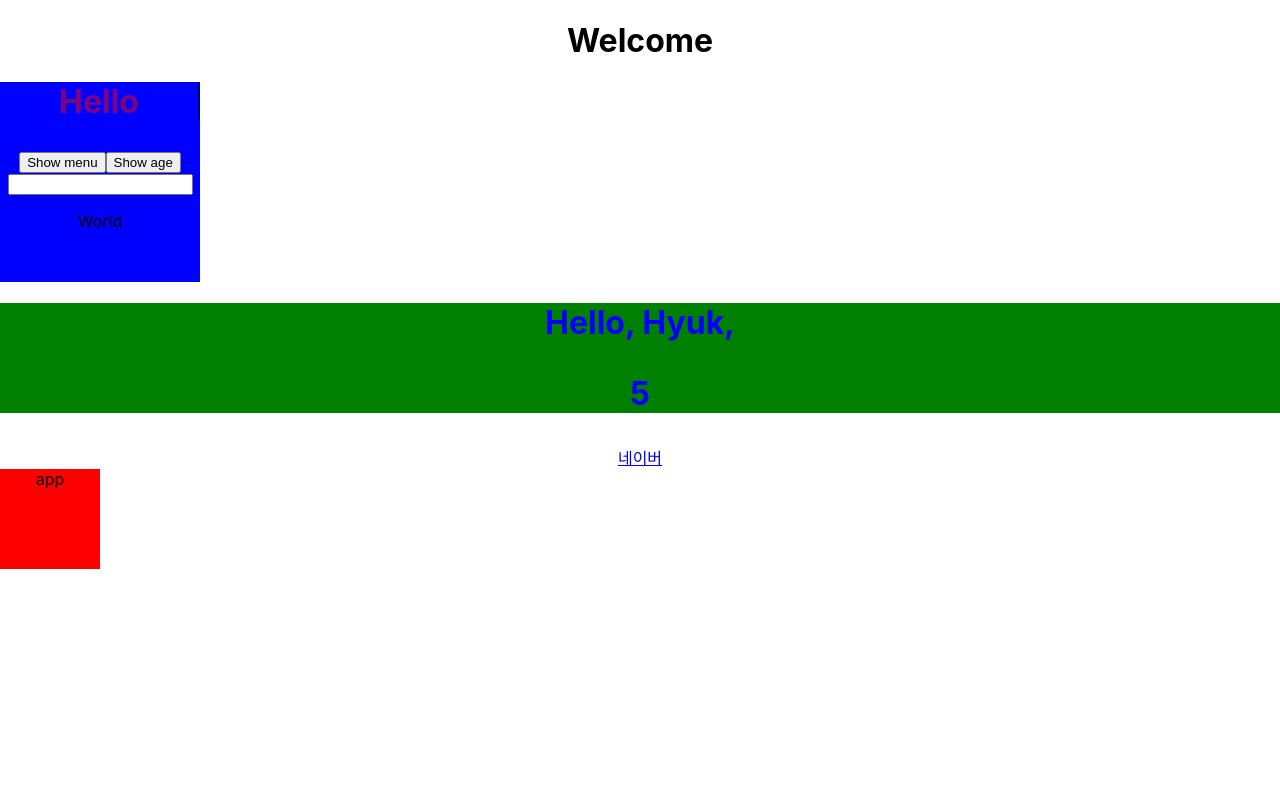
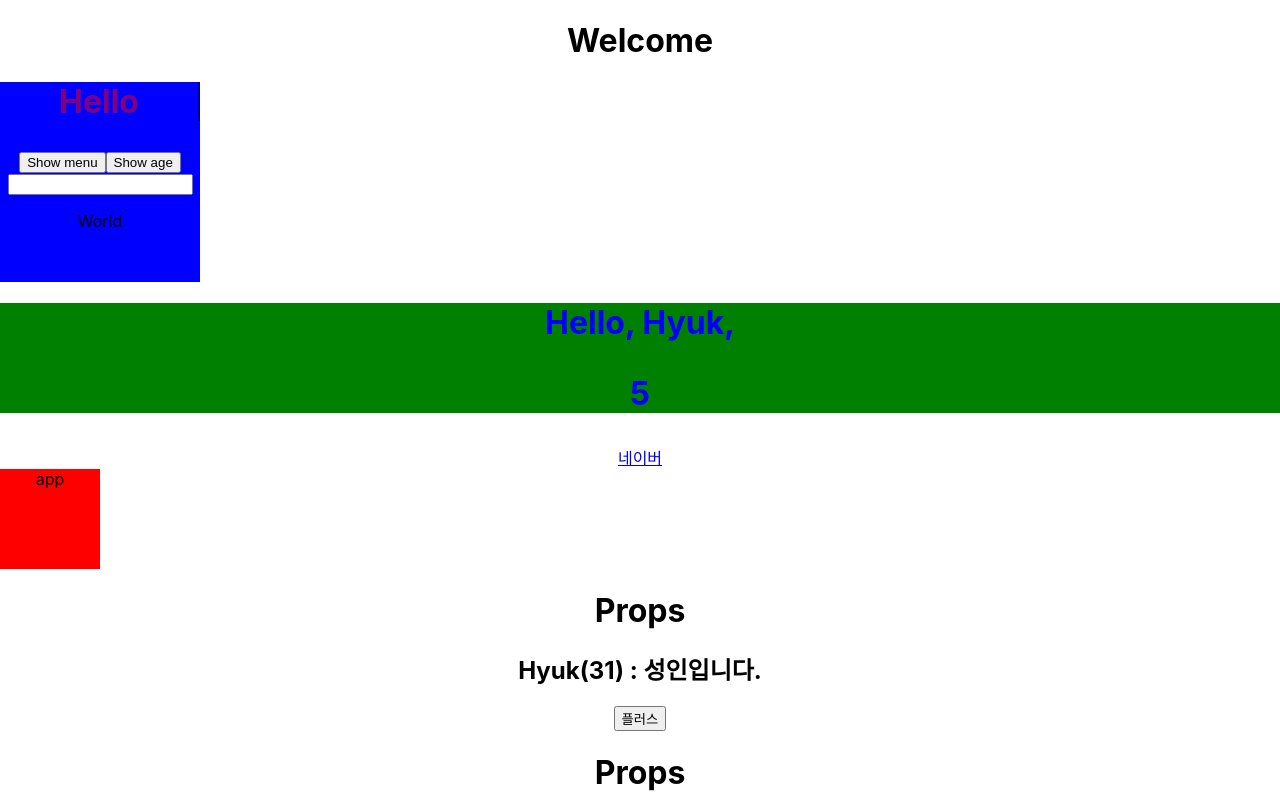
Before and after one commit to JinHyukParkk/study-react, a React (Create React App) app in the folder voca/: page / in a window 1280 px wide. Shown: the top 800 px of the page. Built offline with nearby package versions, Linux system fonts and the light colour scheme.

Commit message:
react props test

```diff
--- a/voca/src/App.js
+++ b/voca/src/App.js
@@ -2,6 +2,7 @@ import './App.css';
 
 import Hello from './component/hello';
 import Welcome from './component/Welcome';
+import Props from './component/Props';
 import styles from './App.module.css'
 
 function App() {
@@ -26,6 +27,10 @@ function App() {
       <a href={naver.url}>{naver.name}</a>
 
       <div className={styles.box}>app</div>
+
+      <Props name="Hyuk" age={31} />
+      <Props name="Suk" age={30} />
+      <Props name="Min" age={10} />
     </div>
   );
 }
--- /dev/null
+++ b/voca/src/component/Props.js
@@ -0,0 +1,16 @@
+import {useState} from 'react';
+
+export default function Props(props) {
+    const [age, setAge] = useState(props.age);
+    const msg = age > 19 ? "성인입니다." : "미성년자입니다.";
+
+    console.log(props)
+    return (
+        <div>
+            <h1>Props</h1>
+            <h2>{props.name}({age}) : {msg}</h2>
+
+            <button onClick={() => setAge(age + 1)}>플러스</button>
+            </div>
+    );
+}
```
